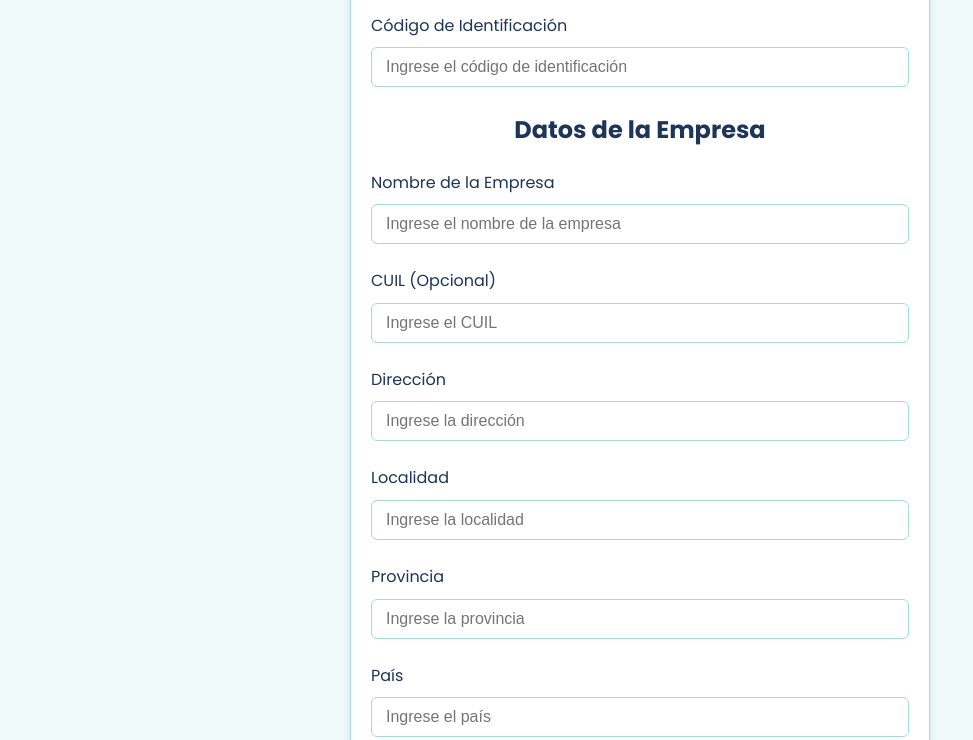
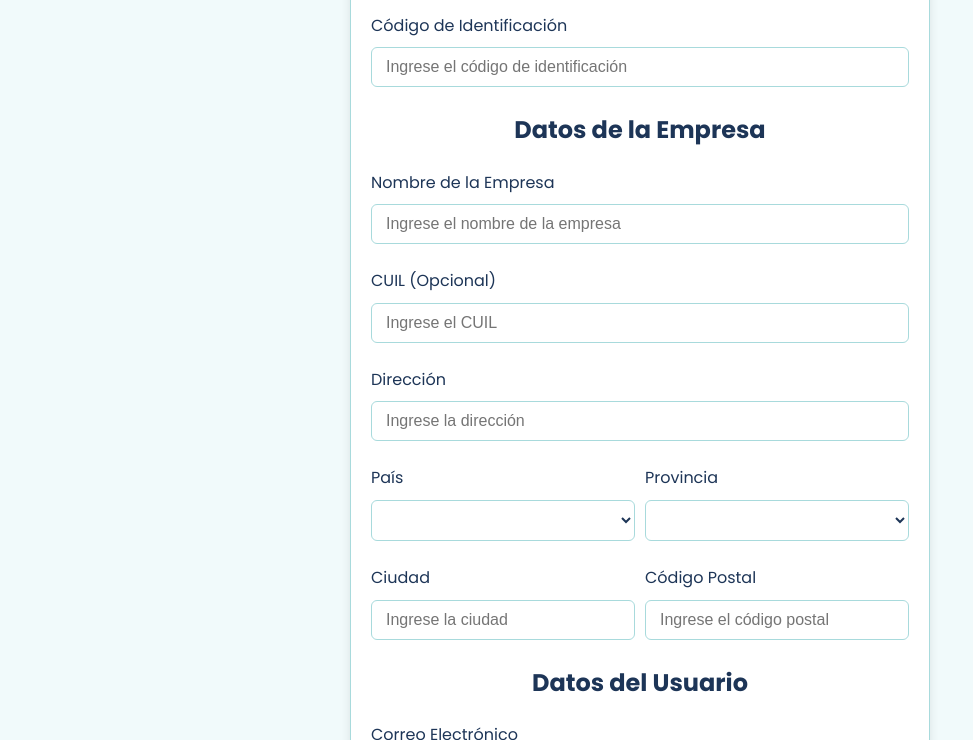
Before and after one commit to PauliLuna/ProyectoFinalSensores, a plain HTML site: page frontend/login_cliente.html in a window 1280 px wide. Shown: the part 212-952 px from the top of the page, without its empty margins (0-973 px from the left). Drawn offline with Linux system fonts and the light colour scheme.

Commit message:
Added Pais and Povincia dropdowns + ciudad and codigo postal textboxes

```diff
--- a/frontend/login_cliente.html
+++ b/frontend/login_cliente.html
@@ -38,17 +38,28 @@
                         <label for="address">Dirección</label>
                         <input type="text" id="address" class="form-control" name="address" placeholder="Ingrese la dirección" required>
                     </div>
-                    <div class="form-group mb-3">
-                        <label for="locality">Localidad</label>
-                        <input type="text" id="locality" class="form-control" name="locality" placeholder="Ingrese la localidad" required>
+
+                    <!-- País y Provincia Fields -->
+                    <div class="form-row">
+                        <div class="form-group">
+                            <label for="pais">País</label>
+                            <select id="pais" name="pais" class="crs-country" data-region-id="provincia" required></select>
+                        </div>
+                        <div class="form-group">
+                            <label for="provincia">Provincia</label>
+                            <select id="provincia" name="provincia" class="crs-region" required></select>
+                        </div>
                     </div>
-                    <div class="form-group mb-3">
-                        <label for="province">Provincia</label>
-                        <input type="text" id="province" class="form-control" name="province" placeholder="Ingrese la provincia" required>
-                    </div>
-                    <div class="form-group mb-3">
-                        <label for="country">País</label>
-                        <input type="text" id="country" class="form-control" name="country" placeholder="Ingrese el país" required>
+
+                    <div class="form-row">
+                        <div class="form-group">
+                            <label for="ciudad">Ciudad</label>
+                            <input type="text" id="ciudad" name="ciudad" placeholder="Ingrese la ciudad" required>
+                        </div>
+                        <div class="form-group">
+                            <label for="cp">Código Postal</label>
+                            <input type="text" id="cp" name="cp" placeholder="Ingrese el código postal" required>
+                        </div>
                     </div>
 
                     <!-- Datos del Usuario -->
@@ -78,7 +89,9 @@
             </div>
         </div>
     </div>
-    <script>
+
+    <script src="https://unpkg.com/country-region-selector@latest/dist/crs.min.js">
+
         // JavaScript para manejar el envío del formulario
         document.addEventListener('DOMContentLoaded', function () {
             const form = document.getElementById('initialRegistrationForm');
```
